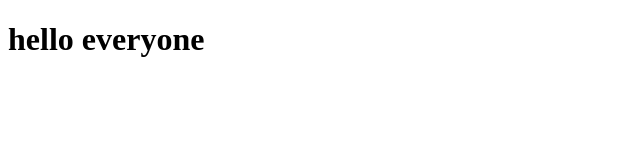
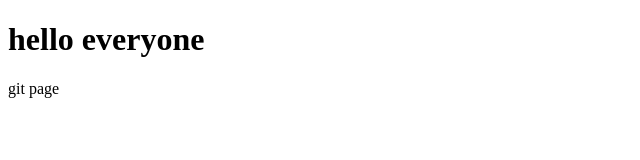
Before and after one commit to Paviththira-06/First-project, a plain HTML site: page second project/second project.html in a window 1280 px wide. Shown: the full height of the page, 0-640 px from the left. Drawn offline with Linux system fonts and the light colour scheme.

Commit message:
first commit

```diff
--- a/second project/second project.html
+++ b/second project/second project.html
@@ -7,6 +7,7 @@
 </head>
 <body>
     <h1>hello everyone</h1>
+    <p>git page</p>
 
 </body>
 </html>
```
